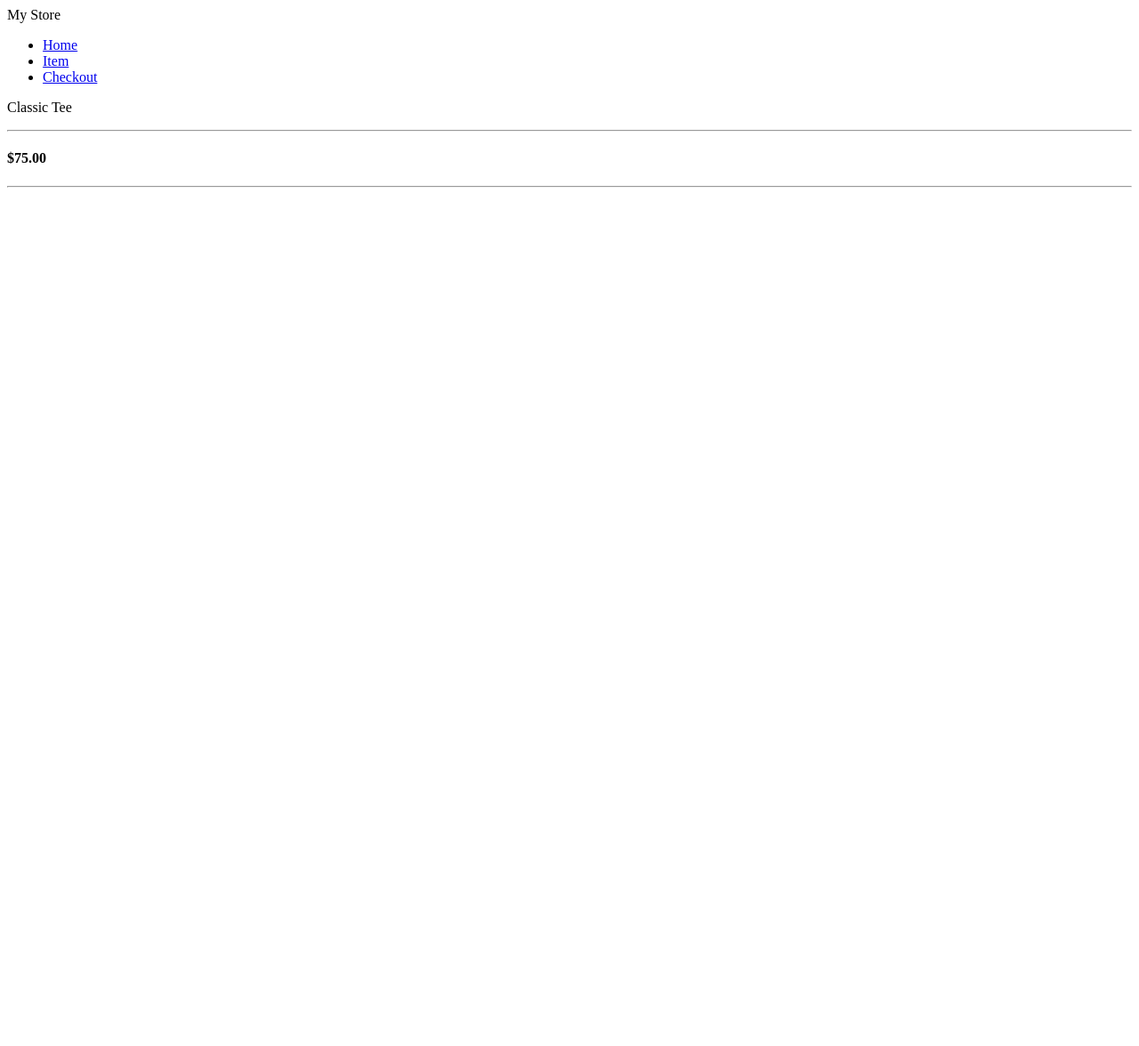
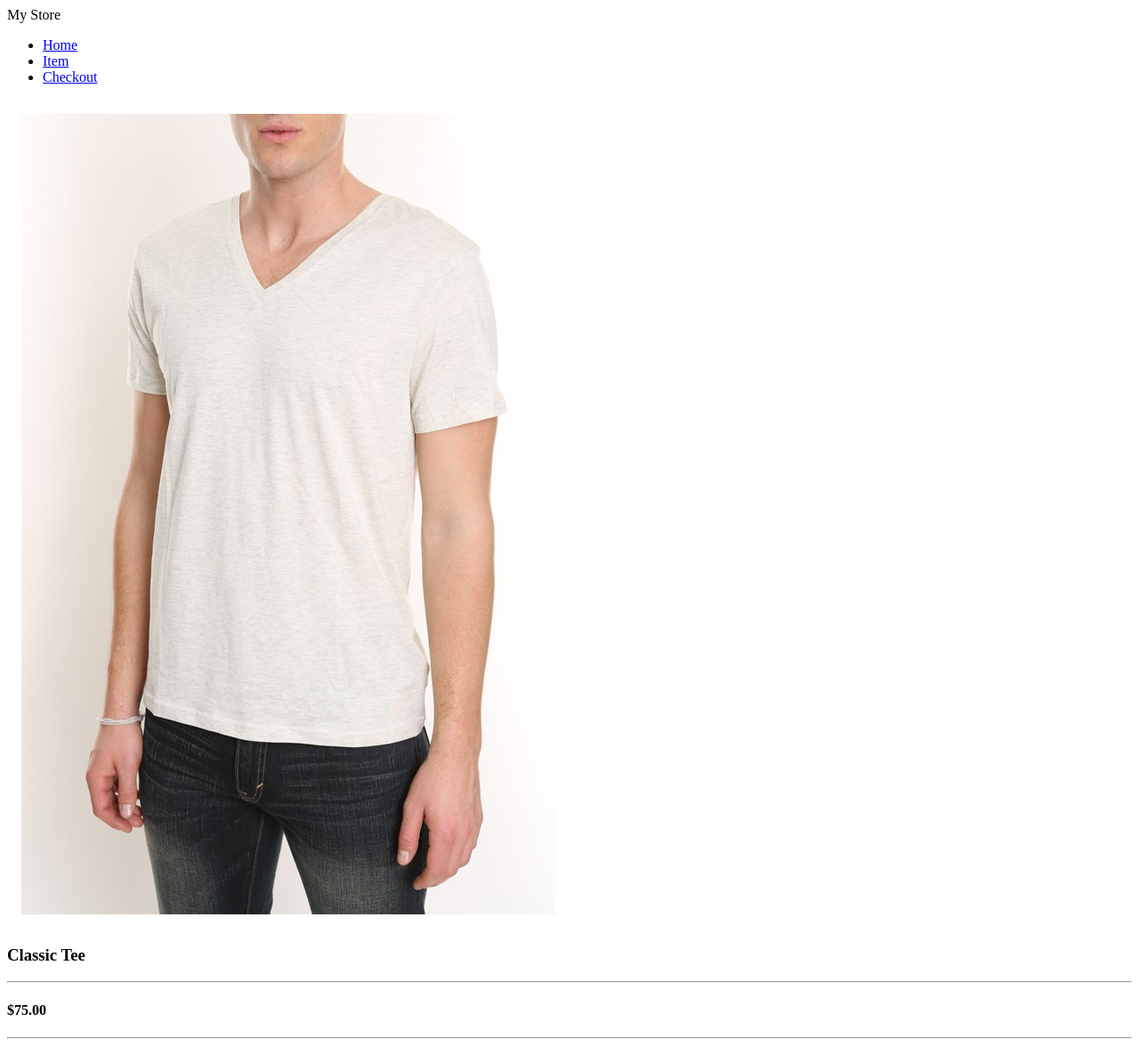
Before and after one commit to lantisky/angular-ivy-qz5h9w-clothing-retail-site, an Angular app: page /#/item in a window 1280 px wide. Shown: the whole page at 89% size. Before the commit the page ends 800 px from the top, so only its background shows below. Built offline with nearby package versions, Linux system fonts and the light colour scheme.

Commit message:
1 file modified

```diff
--- a/src/app/pages/item/item.component.html
+++ b/src/app/pages/item/item.component.html
@@ -1,8 +1,14 @@
 <div class="container">
-  <div class="item-header">
-    <p class="fs-2">Classic Tee</p>
-  </div>
-  <hr>
-  <h4 class="bold">$75.00</h4>
-  <hr>
+  <mat-card fxLayout="column">
+    <div class="product-img">
+      <img src="./assets/classic-tee.jpg" alt="">
+    </div>
+  </mat-card>
 </div>
+
+<div class="product-header">
+  <h3>Classic Tee</h3>
+</div>
+<hr>
+<h4>$75.00</h4>
+<hr>
```
